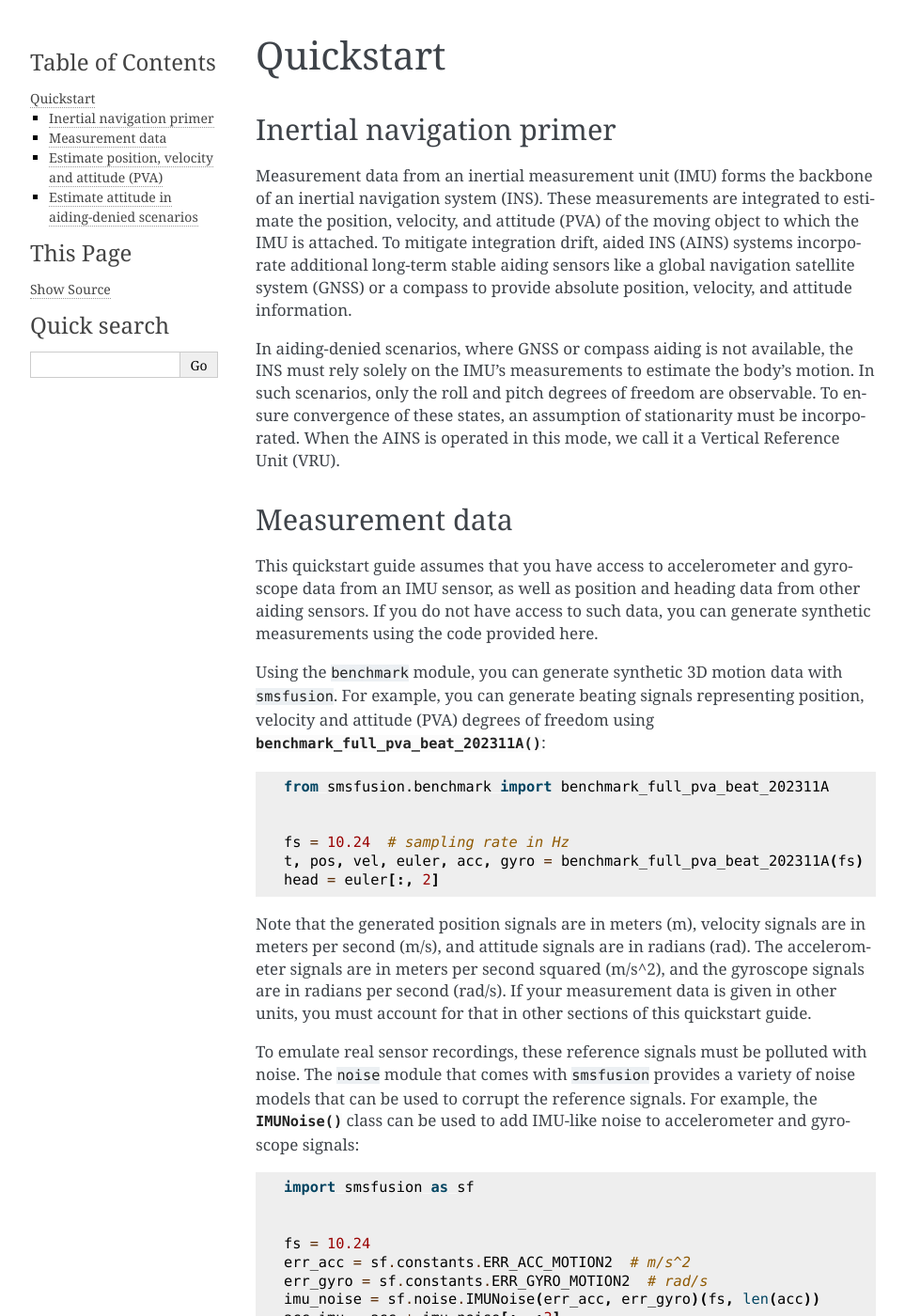
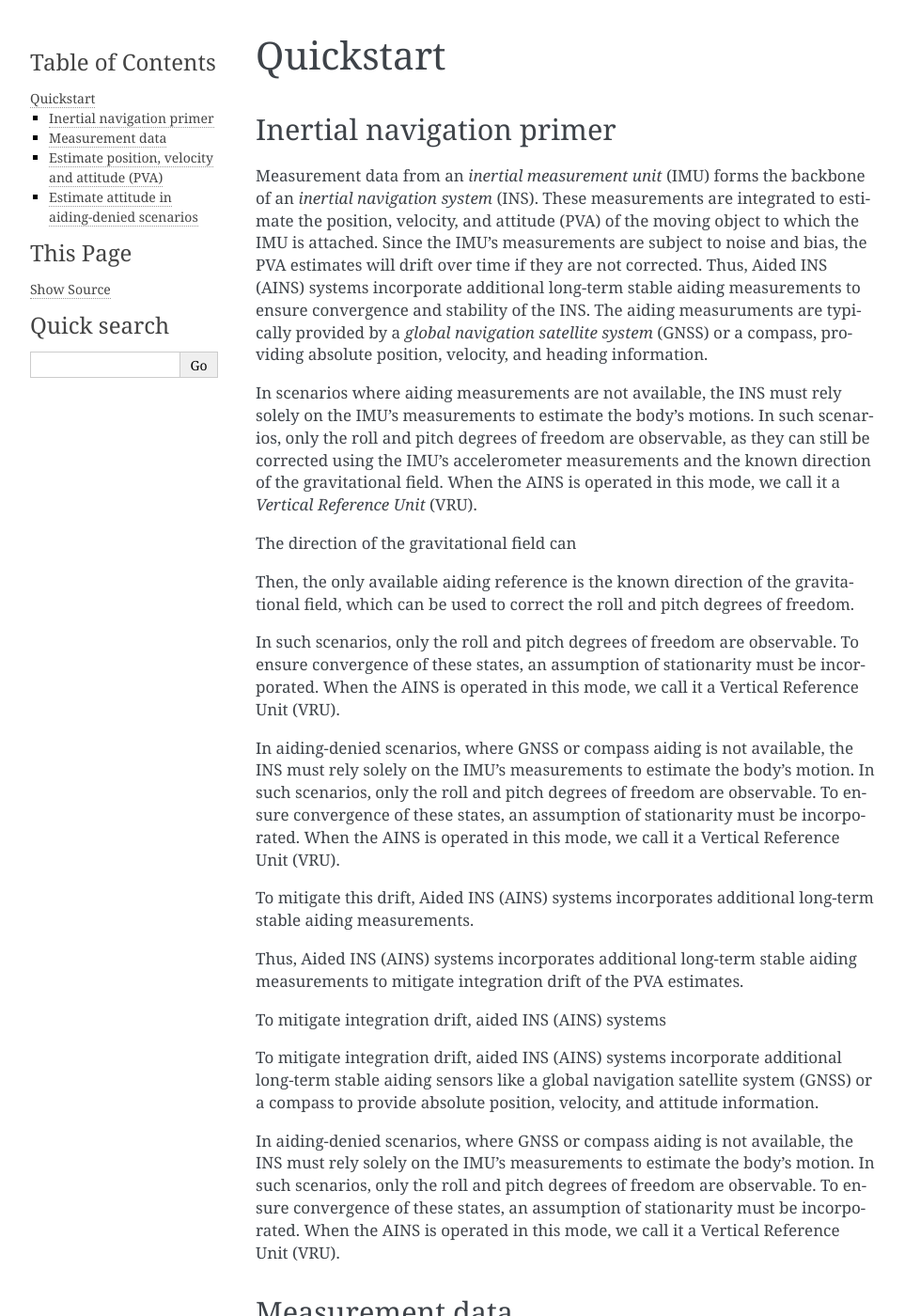
Before and after one commit to 4Subsea/smsfusion-python, a Sphinx documentation site: the page built from docs/user_guide/quickstart.rst, in a window 1280 px wide and 1400 px high. Shown: the whole window at 94% size, without its empty margins (148-1111 px from the left). Built offline with Sphinx 7.4.7, drawn with Linux system fonts in a browser that asks for light colours.

Commit message:
some changes

```diff
--- a/docs/user_guide/quickstart.rst
+++ b/docs/user_guide/quickstart.rst
@@ -3,9 +3,63 @@ Quickstart
 
 Inertial navigation primer
 --------------------------
-Measurement data from an inertial measurement unit (IMU) forms the backbone of an
-inertial navigation system (INS). These measurements are integrated to estimate the
+Measurement data from an `inertial measurement unit` (IMU) forms the backbone of an
+`inertial navigation system` (INS). These measurements are integrated to estimate the
 position, velocity, and attitude (PVA) of the moving object to which the IMU is attached.
+Since the IMU's measurements are subject to noise and bias, the PVA estimates will drift
+over time if they are not corrected. Thus, Aided INS (AINS) systems incorporate additional
+long-term stable aiding measurements to ensure convergence and stability of the INS.
+The aiding measuruments are typically provided by a `global navigation satellite system`
+(GNSS) or a compass, providing absolute position, velocity, and heading information.
+
+In scenarios where aiding measurements are not available, the INS must rely solely
+on the IMU's measurements to estimate the body's motions. In such scenarios, only the roll
+and pitch degrees of freedom are observable, as they can still be corrected using
+the IMU's accelerometer measurements and the known direction of the gravitational field.
+When the AINS is operated in this mode, we call it a `Vertical Reference Unit` (VRU).
+
+
+
+The direction of the gravitational
+field can
+
+
+Then, the only available
+aiding reference is the known direction of the gravitational field, which can be used to
+correct the roll and pitch degrees of freedom.
+
+
+
+
+In such scenarios, only the
+roll and pitch degrees of freedom are observable. To ensure
+convergence of these states, an assumption of stationarity must be incorporated.
+When the AINS is operated in this mode, we call it a Vertical Reference Unit (VRU).
+
+
+In aiding-denied scenarios, where GNSS or compass aiding is not available, the INS
+must rely solely on the IMU's measurements to estimate the body's motion. In such
+scenarios, only the roll and pitch degrees of freedom are observable. To ensure
+convergence of these states, an assumption of stationarity must be incorporated.
+When the AINS is operated in this mode, we call it a Vertical Reference Unit (VRU).
+
+
+
+
+
+To mitigate this drift, Aided INS (AINS) systems
+incorporates additional long-term stable aiding measurements.
+
+
+
+
+Thus, Aided INS (AINS) systems incorporates
+additional long-term stable aiding measurements to mitigate integration drift of
+the PVA estimates.
+
+
+To mitigate integration drift, aided INS (AINS) systems
+
 To mitigate integration drift, aided INS (AINS) systems incorporate additional long-term
 stable aiding sensors like a global navigation satellite system (GNSS) or a compass
 to provide absolute position, velocity, and attitude information.
```
